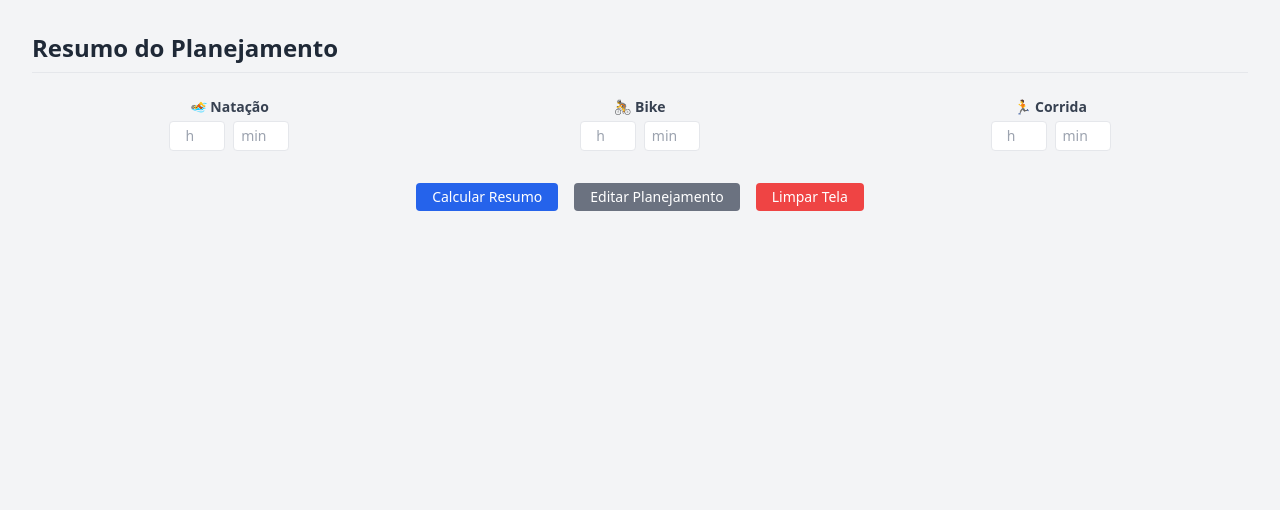
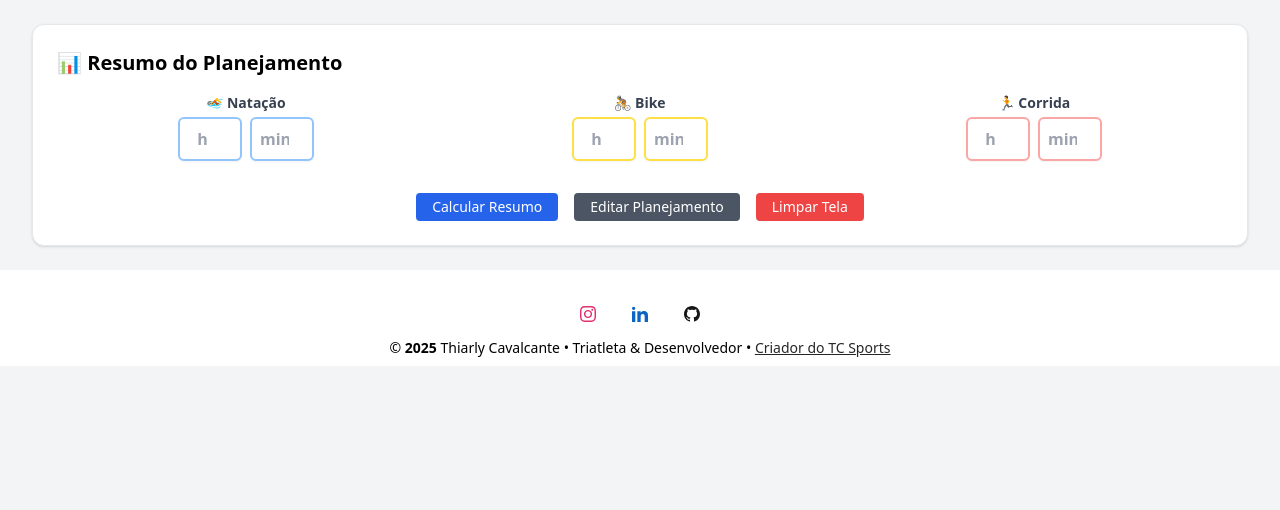
Before and after one commit to thiarly/running-pace-converter, a Flask app: page /resumo in a window 1280 px wide. Shown: the part 80-590 px from the top of the page. Run offline with Flask 3, Linux system fonts and the light colour scheme; the visitor is signed in with stand-in values (Sample User, id 1); data that the repository does not hold is empty; some libraries are stand-ins or nearby versions.

Commit message:
Update resumo.html

```diff
--- a/conversor/templates/resumo.html
+++ b/conversor/templates/resumo.html
@@ -6,18 +6,14 @@ Resumo do Planejamento
 
 {% block content %}
 
-
 {% macro formatar_tempo_decimal(decimal) %}
   {% set horas = decimal|int %}
   {% set minutos = ((decimal - horas) * 60)|round(0, 'floor') %}
   {{ horas }}h{{ "%02d"|format(minutos) }}m
 {% endmacro %}
 
-
-
-<div class="max-w-7xl mx-auto py-8 px-4 sm:px-6 lg:px-8">
-
-
+<div class="max-w-7xl mx-auto px-4 sm:px-6 lg:px-8 py-6 space-y-10">
+  <!-- Flash messages -->
   {% with messages = get_flashed_messages(with_categories=true) %}
     {% if messages %}
       <div class="mb-6">
@@ -30,47 +26,49 @@ Resumo do Planejamento
     {% endif %}
   {% endwith %}
 
-  <h1 class="text-2xl font-bold text-left text-gray-800 mb-6 border-b pb-2">Resumo do Planejamento</h1>
+  <!-- Resumo do Planejamento -->
+  <div class="bg-white rounded-xl shadow p-6 border border-gray-200">
+    <h2 class="text-xl font-semibold mb-4">📊 Resumo do Planejamento</h2>
+    <form method="POST" class="grid grid-cols-1 md:grid-cols-3 gap-4 text-sm text-gray-700">
+      {{ form.hidden_tag() }}
 
-
-  <form method="POST" class="grid grid-cols-1 md:grid-cols-3 gap-4 mb-6 text-sm text-gray-700 items-end justify-center text-center">
+      <form method="POST" class="grid grid-cols-1 md:grid-cols-3 gap-6 mb-6 text-sm text-gray-700 text-center items-center justify-center">
         {{ form.hidden_tag() }}
 
         <!-- Natação -->
-    <div>
-      <label class="block mb-1 font-semibold">🏊 Natação</label>
-      <div class="flex gap-2 justify-center">
-        {{ form.tempo_natacao_horas(class="w-14 text-center py-1 border rounded", placeholder="h") }}
-        {{ form.tempo_natacao_minutos(class="w-14 text-center py-1 border rounded", placeholder="min") }}
+        <div class="flex flex-col items-center gap-1">
+          <label class="text-sm font-semibold">🏊 Natação</label>
+          <div class="flex gap-2">
+            {{ form.tempo_natacao_horas(class="w-16 text-center py-2 px-2 border-2 border-blue-300 rounded-md bg-white shadow-sm text-base font-semibold", placeholder="h") }}
+            {{ form.tempo_natacao_minutos(class="w-16 text-center py-2 px-2 border-2 border-blue-300 rounded-md bg-white shadow-sm text-base font-semibold", placeholder="min") }}
           </div>
         </div>
 
         <!-- Bike -->
-    <div>
-      <label class="block mb-1 font-semibold">🚴 Bike</label>
-      <div class="flex gap-2 justify-center">
-        {{ form.tempo_bike_horas(class="w-14 text-center py-1 border rounded", placeholder="h") }}
-        {{ form.tempo_bike_minutos(class="w-14 text-center py-1 border rounded", placeholder="min") }}
+        <div class="flex flex-col items-center gap-1">
+          <label class="text-sm font-semibold">🚴 Bike</label>
+          <div class="flex gap-2">
+            {{ form.tempo_bike_horas(class="w-16 text-center py-2 px-2 border-2 border-yellow-300 rounded-md bg-white shadow-sm text-base font-semibold", placeholder="h") }}
+            {{ form.tempo_bike_minutos(class="w-16 text-center py-2 px-2 border-2 border-yellow-300 rounded-md bg-white shadow-sm text-base font-semibold", placeholder="min") }}
           </div>
         </div>
 
         <!-- Corrida -->
-    <div>
-      <label class="block mb-1 font-semibold">🏃 Corrida</label>
-      <div class="flex gap-2 justify-center">
-        {{ form.tempo_corrida_horas(class="w-14 text-center py-1 border rounded", placeholder="h") }}
-        {{ form.tempo_corrida_minutos(class="w-14 text-center py-1 border rounded", placeholder="min") }}
+        <div class="flex flex-col items-center gap-1">
+          <label class="text-sm font-semibold">🏃 Corrida</label>
+          <div class="flex gap-2">
+            {{ form.tempo_corrida_horas(class="w-16 text-center py-2 px-2 border-2 border-red-300 rounded-md bg-white shadow-sm text-base font-semibold", placeholder="h") }}
+            {{ form.tempo_corrida_minutos(class="w-16 text-center py-2 px-2 border-2 border-red-300 rounded-md bg-white shadow-sm text-base font-semibold", placeholder="min") }}
           </div>
         </div>
 
         <!-- Botões -->
         <div class="md:col-span-3 flex flex-col sm:flex-row justify-center gap-4 mt-4">
           <button type="submit" name="submit" class="bg-blue-600 hover:bg-blue-700 text-white text-sm px-4 py-1 rounded">Calcular Resumo</button>
-      <a href="{{ url_for('planejamento') }}" class="bg-gray-500 hover:bg-gray-600 text-white text-sm px-4 py-1 rounded">Editar Planejamento</a>
+          <a href="{{ url_for('planejamento') }}" class="bg-gray-600 text-center hover:bg-gray-800 text-white text-sm px-4 py-1 rounded">Editar Planejamento</a>
           <button type="submit" name="limpar" class="bg-red-500 hover:bg-red-600 text-white text-sm px-4 py-1 rounded">Limpar Tela</button>
         </div>
       </form>
-
 
 
   {% if totais %}
```
Lines whose indentation alone changed are shown as unchanged.
